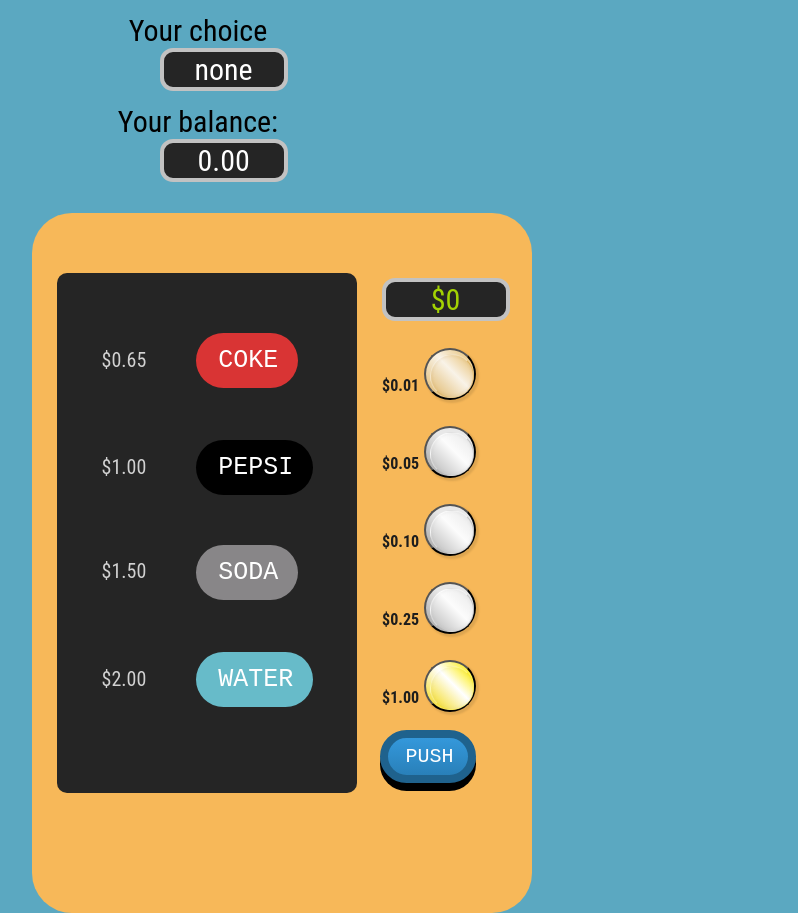
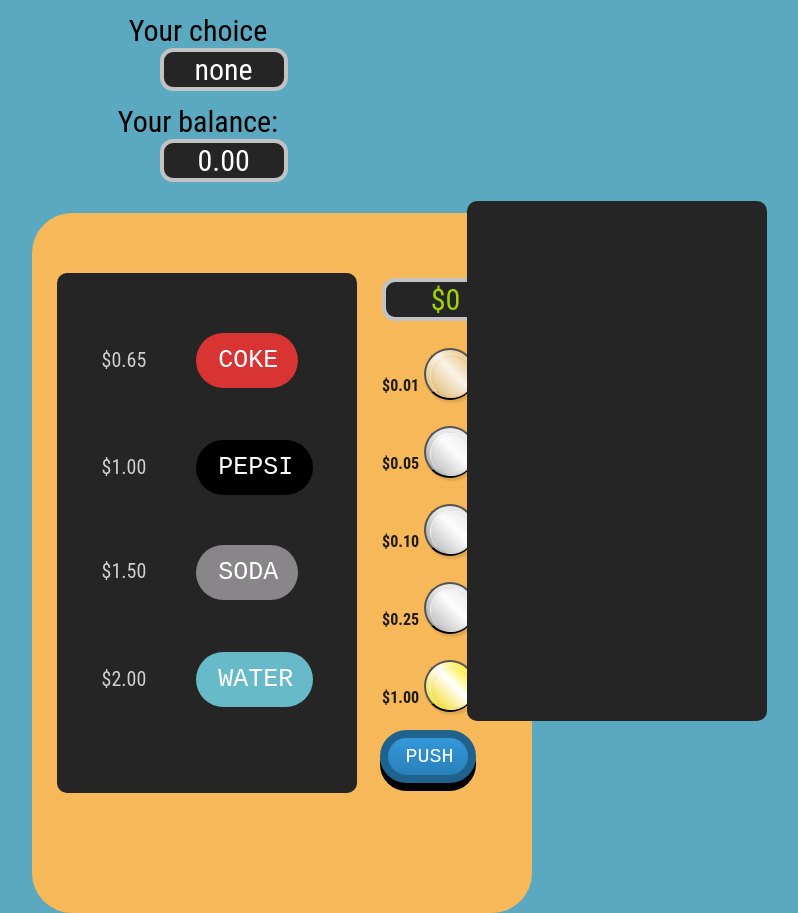
Before and after one commit to HuascarMC/vending-machine, a React (Create React App) app: page / in a window 1280 px wide. Shown: the whole page, without its empty margins (450-1248 px from the left). Built offline with nearby package versions, Linux system fonts and the light colour scheme.

Commit message:
bucket container renders on the right

```diff
--- a/src/App.js
+++ b/src/App.js
@@ -1,5 +1,6 @@
 import React, { Component } from 'react';
 import MachineContainer from './Containers/Machine/MachineContainer.js'
+import BucketContainer from './Containers/BucketContainer/BucketContainer.js'
 import './App.css';
 
 class App extends Component {
@@ -7,6 +8,7 @@
     return (
       <div className="App">
         <MachineContainer />
+        <BucketContainer />
       </div>
     );
   }
--- a/src/Containers/BucketContainer/BucketContainer.js
+++ b/src/Containers/BucketContainer/BucketContainer.js
@@ -0,0 +1,23 @@
+import React from 'react';
+
+class BucketContainer extends React.Component {
+ constructor(props) {
+  super(props);
+
+}
+
+ render() {
+
+
+
+
+  return(
+
+  <div className="bucket">
+    <p></p>
+ </div>
+   );
+  }
+ }
+
+export default BucketContainer;
--- a/src/Containers/Machine/MachineContainer.js
+++ b/src/Containers/Machine/MachineContainer.js
@@ -8,7 +8,8 @@
     super(props);
     this.state = {
       item: "none",
-      balance: 0.00
+      balance: 0.00,
+      response: 0
     }
     this.setResponseObject = this.setResponseObject.bind(this)
 }
@@ -53,6 +54,7 @@
       <div className="machine">
           <InputContainer updateBalance={this.updateBalance.bind(this)} pushOrder={this.pushOrder.bind(this)}/>
           <DisplayContainer updateItem={this.updateItem.bind(this)} />
+
       </div>
     </div>
     )
--- a/src/index.css
+++ b/src/index.css
@@ -58,6 +58,19 @@
 .title {
   margin: 1% 0 0 0!important;
   font-size: 30px;
+}
+
+.bucket {
+  position: absolute;
+  margin-top: 10%;
+  margin-left: 6%;
+  top: 60px;
+  left: 65%;
+  height: 520px;
+  width: 300px;
+  background-color: rgb(37, 37, 37);
+  border-radius: 10px;
+  perspective: 300px;
 }
 
 .display {
```
